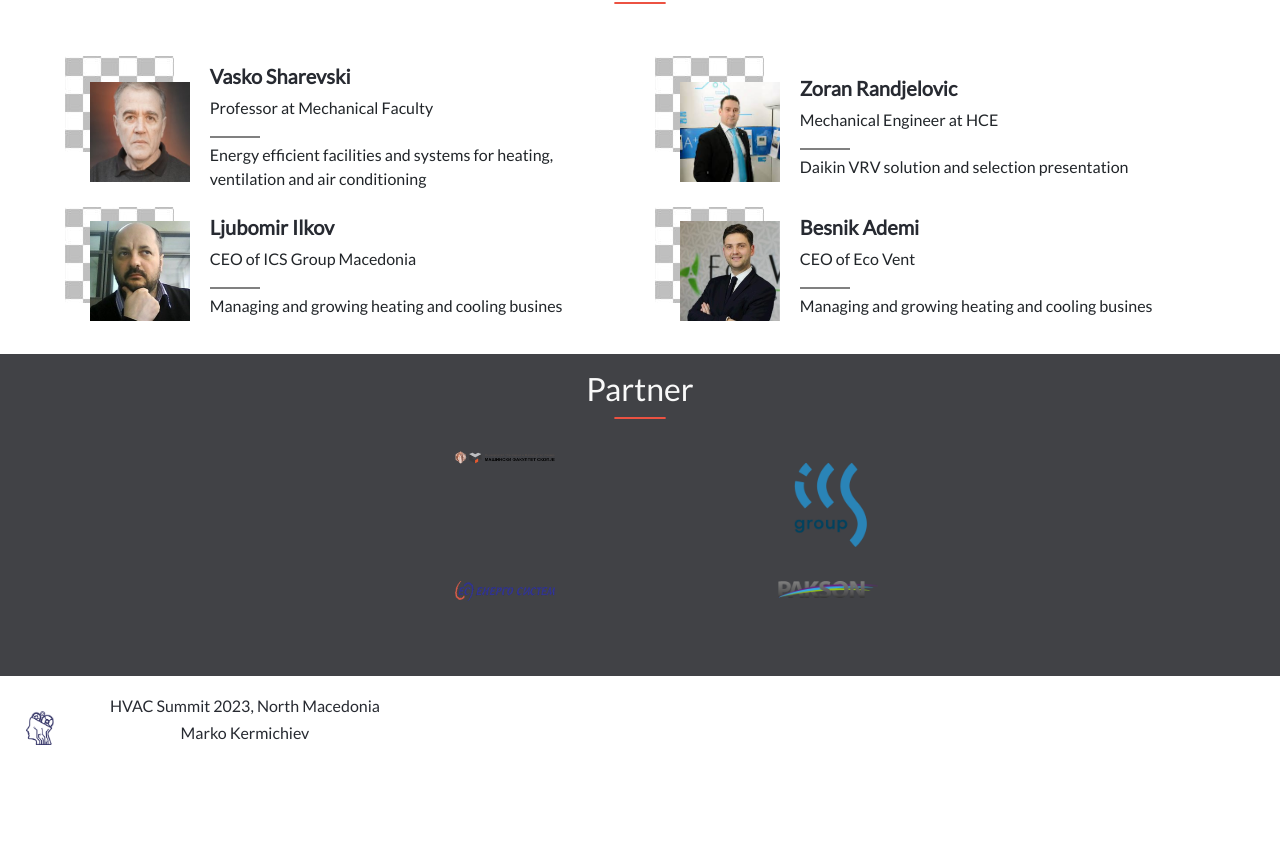
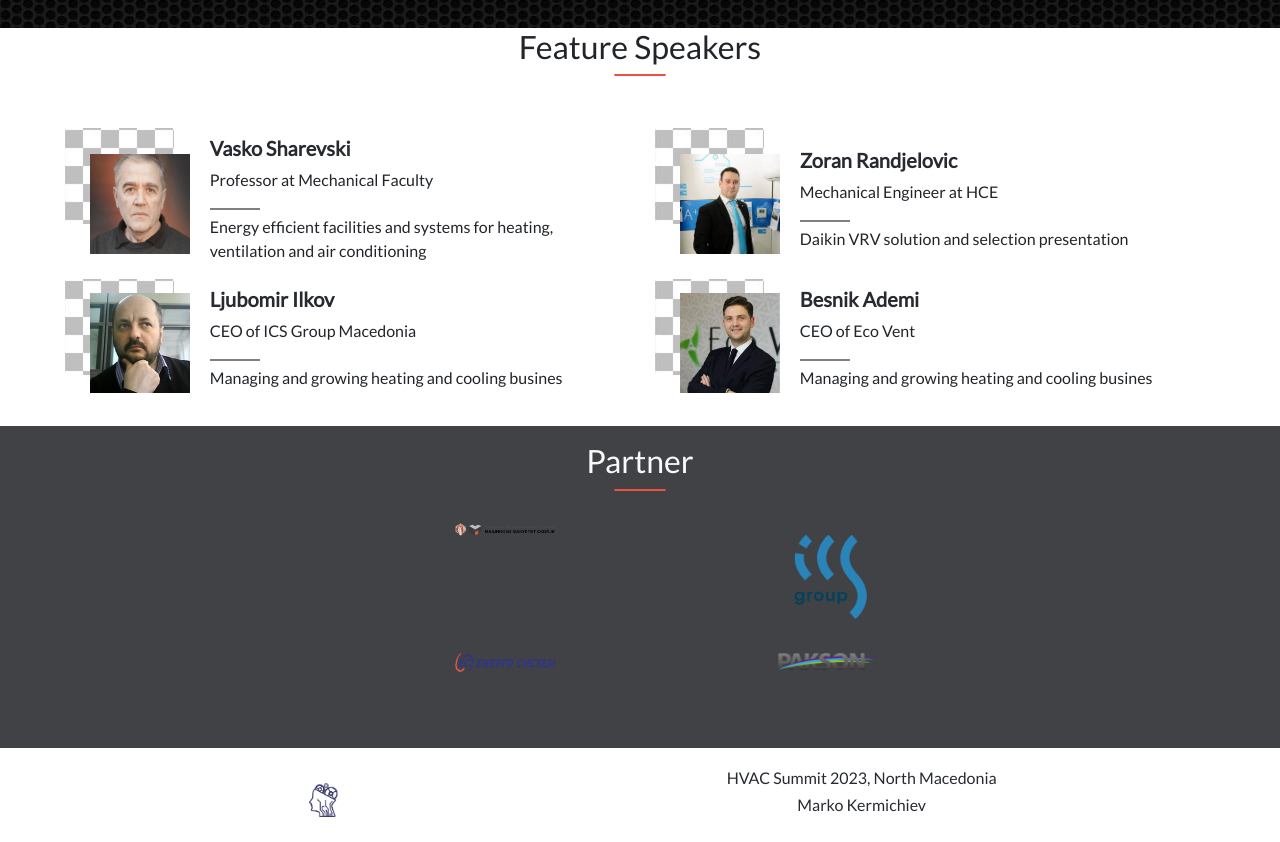
Before and after one commit to MarkoKermi/Capstone-project---Conference-page, a website: page index.html in a window 1280 px wide. Shown: the part 1026-1868 px from the top of the page. Before the commit the page ends 1796 px from the top, so only its background shows below. Drawn offline with nearby package versions, Linux system fonts and the light colour scheme.

Commit message:
changes based on second review

```diff
--- a/style.css
+++ b/style.css
@@ -91,6 +91,7 @@ header {
   background: url(Images/orange-bg.png) no-repeat center center;
   background-size: cover;
   color: white;
+  font-size: 50px;
   -webkit-text-fill-color: transparent;
   -webkit-background-clip: text;
 }
@@ -382,9 +383,8 @@ i {
 
 .hvac_logo {
   display: flex;
-  align-content: center;
-  justify-content: flex-start;
-  gap: 30px;
+  justify-content: space-evenly;
+  gap: 80px;
   padding-top: 10px;
   width: 100%;
   height: auto;
```
Also changed, not shown: Images/backgroundLogo_img.webp (added), Images/futuristic-technology-background-digital-engineering-260nw-1011364558.webp (added), Images/istockphoto-538785322-612x612.jpg (added).
